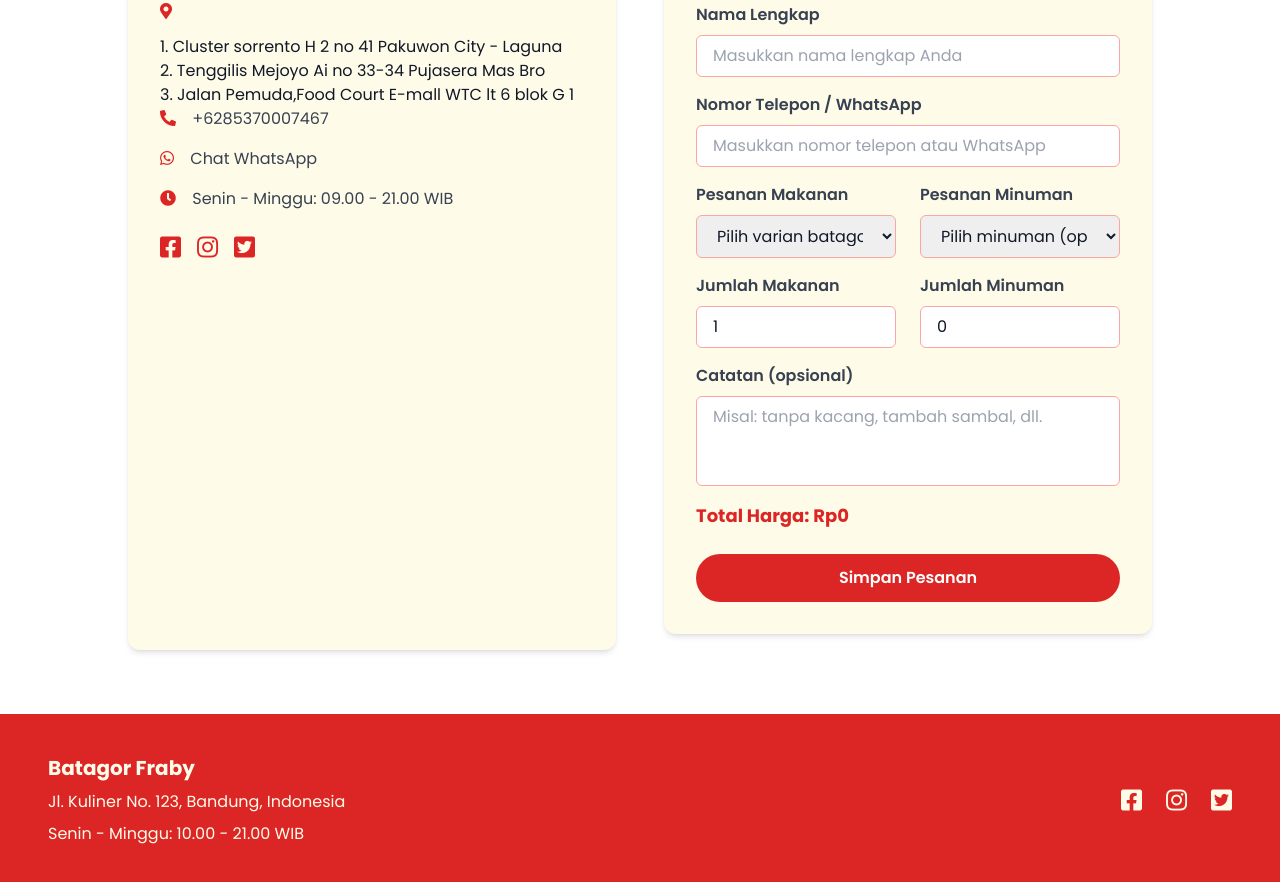
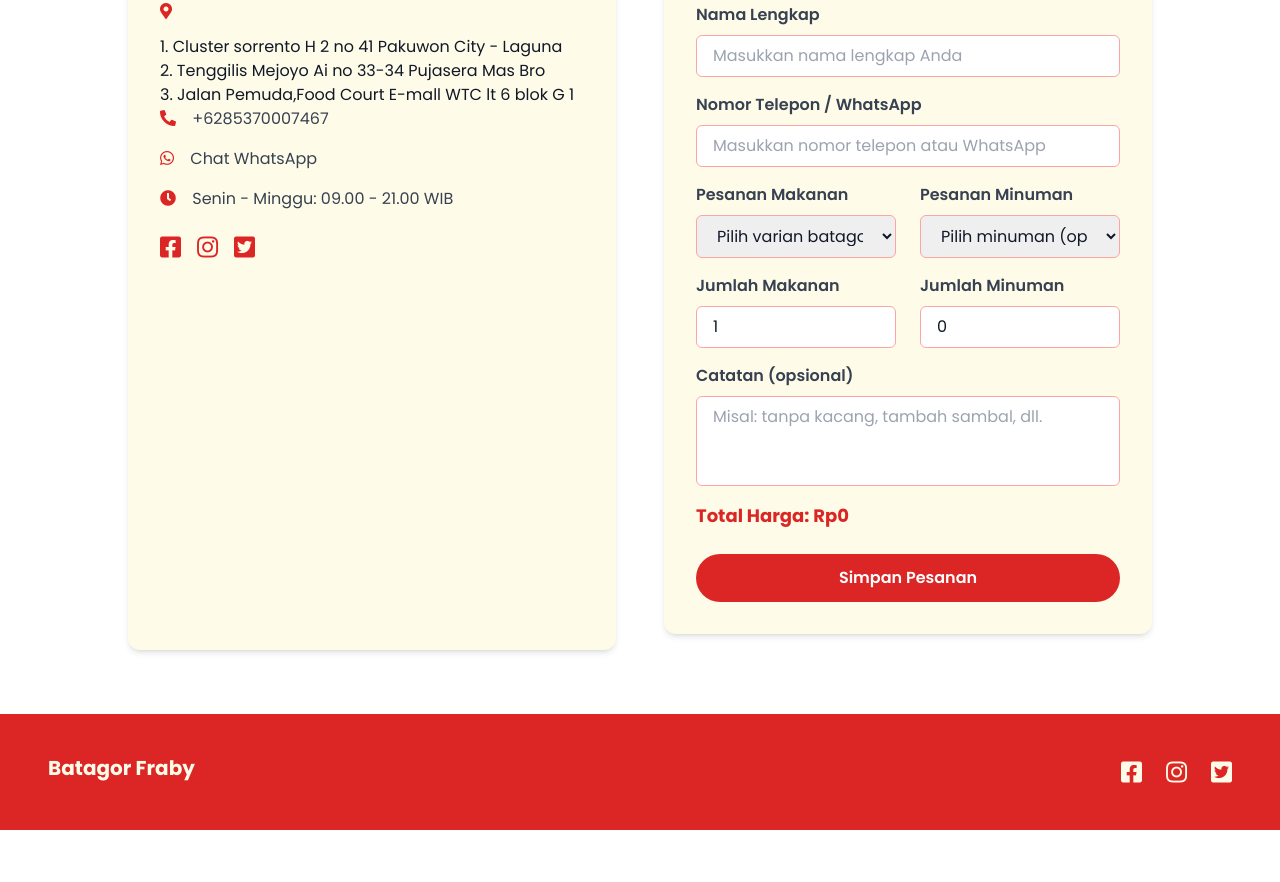
Before and after one commit to HobiWeb/Batagor, a plain HTML site: page index.html in a window 1280 px wide. Shown: the part 5217-6099 px from the top of the page. After the commit the page ends 6047 px from the top, so only its background shows below. Drawn offline with nearby package versions, Linux system fonts and the light colour scheme.

Commit message:
Update index.html

```diff
--- a/index.html
+++ b/index.html
@@ -747,12 +747,6 @@
      <h3 class="text-xl font-bold mb-2">
       Batagor Fraby
      </h3>
-     <address class="not-italic mb-2">
-      Jl. Kuliner No. 123, Bandung, Indonesia
-     </address>
-     <p>
-      Senin - Minggu: 10.00 - 21.00 WIB
-     </p>
     </div>
     <div class="flex space-x-6 text-2xl">
      <a aria-label="Facebook" class="hover:text-yellow-300 transition" href="https://facebook.com/batagorfraby" rel="noopener" target="_blank">
```
